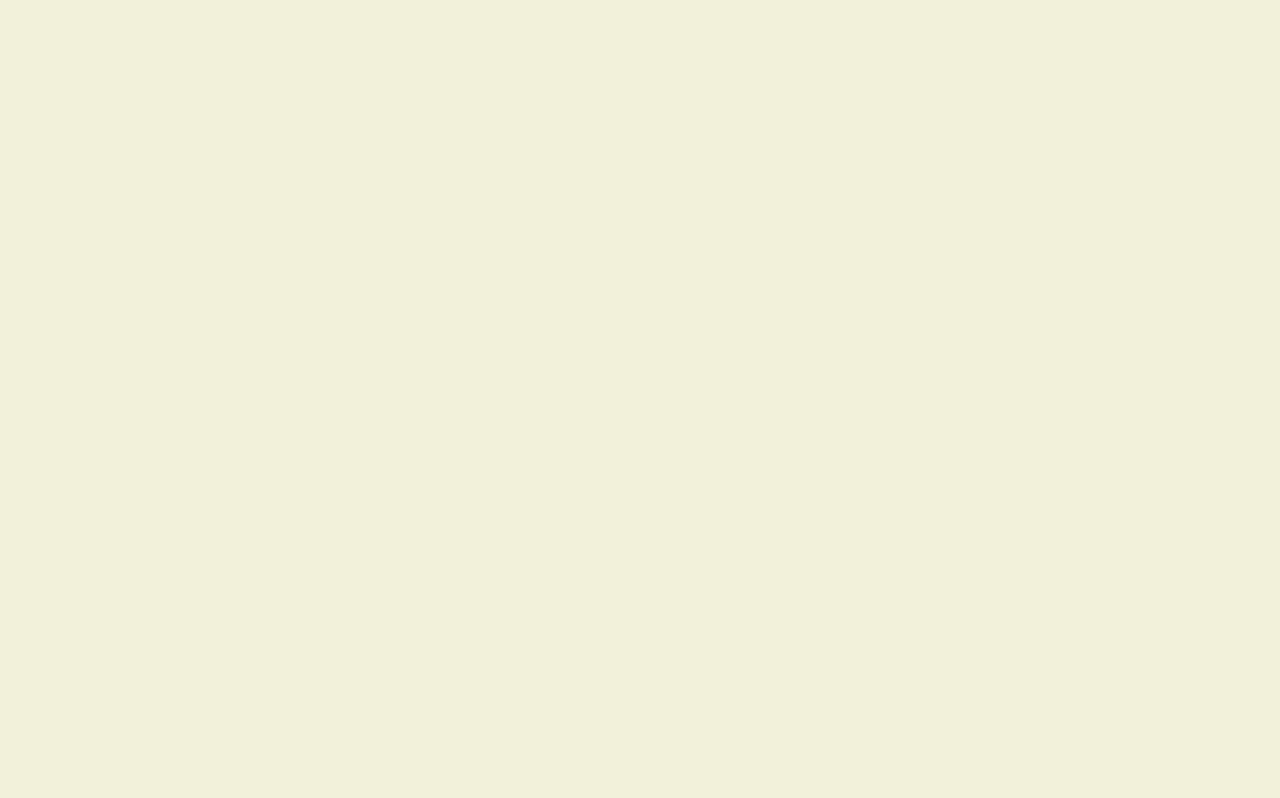
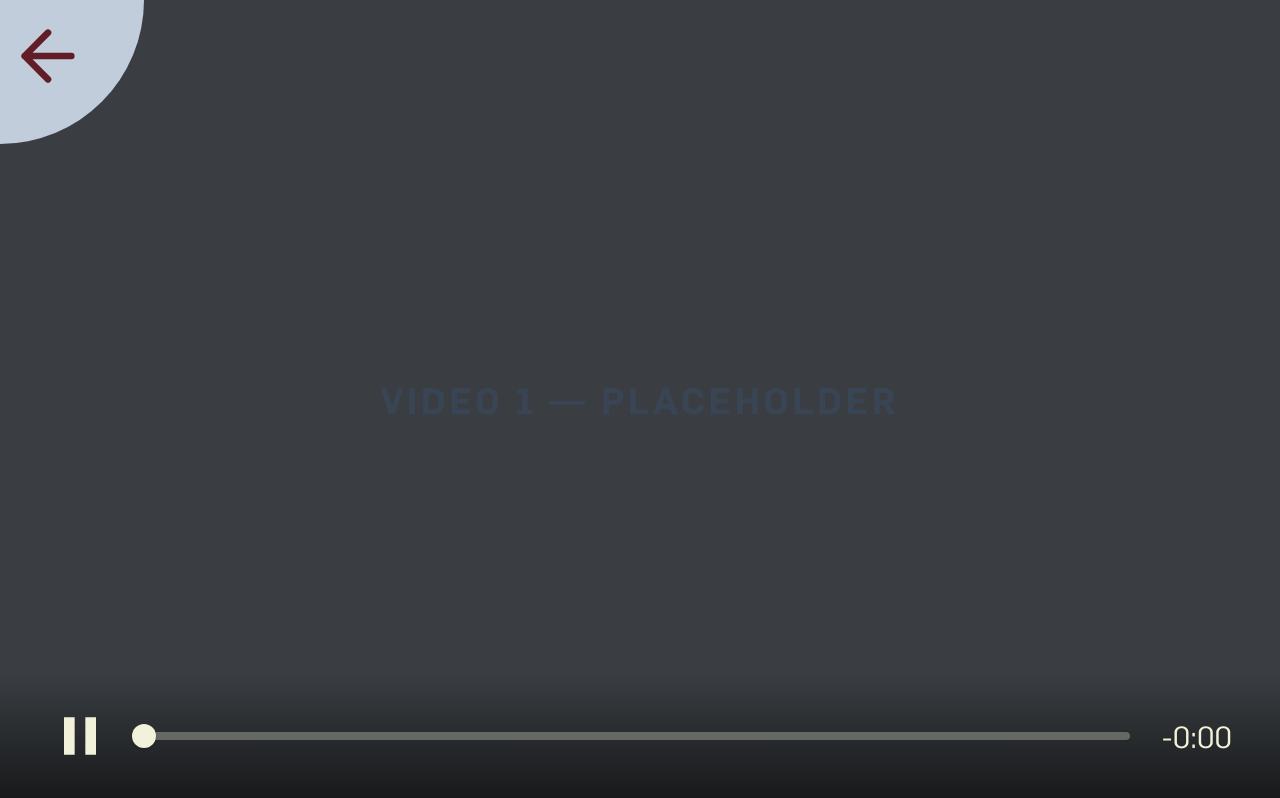
Before and after one commit to Trier77/steno-blod2, a React (Vite) app: page /video/1 in a window 1280 px wide. Before the commit this address had no page. Built offline with nearby package versions, Linux system fonts and the light colour scheme.

Commit message:
videos should work now

```diff
--- a/src/App.jsx
+++ b/src/App.jsx
@@ -2,6 +2,7 @@ import { Route, Routes } from "react-router";
 import { LanguageProvider } from "./context/LanguageContext";
 import StartSide from "./pages/StartSide";
 import Quiz from "./pages/Quiz";
+import VideoPage from "./pages/VideoPage";
 import "./App.css";
 
 function App() {
@@ -10,6 +11,7 @@ function App() {
       <Routes>
         <Route path="/" element={<StartSide />} />
         <Route path="/quiz" element={<Quiz />} />
+        <Route path="/video/:id" element={<VideoPage />} />
       </Routes>
     </LanguageProvider>
   );
--- /dev/null
+++ b/src/pages/VideoPage.jsx
@@ -0,0 +1,176 @@
+import { useEffect, useRef, useState } from "react";
+import { useParams } from "react-router";
+import BackButton from "../components/BackButton";
+
+// Swap these out when the museum provides the actual video files
+const VIDEO_SOURCES = {
+  1: null, // e.g. import video1 from "../assets/video1.mp4"
+  2: null, // e.g. import video2 from "../assets/video2.mp4"
+};
+
+function VideoPage() {
+  const { id } = useParams();
+  const videoSrc = VIDEO_SOURCES[id];
+
+  const videoRef = useRef(null);
+  const progressRef = useRef(null);
+  const [playing, setPlaying] = useState(true);
+  const [currentTime, setCurrentTime] = useState(0);
+  const [duration, setDuration] = useState(0);
+  const [dragging, setDragging] = useState(false);
+
+  useEffect(() => {
+    const video = videoRef.current;
+    if (!video || !videoSrc) return;
+
+    const handleTimeUpdate = () => setCurrentTime(video.currentTime);
+    const handleLoaded = () => setDuration(video.duration);
+
+    video.addEventListener("timeupdate", handleTimeUpdate);
+    video.addEventListener("loadedmetadata", handleLoaded);
+    video.play().catch(() => {});
+
+    return () => {
+      video.removeEventListener("timeupdate", handleTimeUpdate);
+      video.removeEventListener("loadedmetadata", handleLoaded);
+    };
+  }, [videoSrc]);
+
+  const togglePlay = () => {
+    const video = videoRef.current;
+    if (!video) return;
+    if (video.paused) {
+      video.play();
+      setPlaying(true);
+    } else {
+      video.pause();
+      setPlaying(false);
+    }
+  };
+
+  const formatTime = (t) => {
+    if (isNaN(t)) return "0:00";
+    const mins = Math.floor(t / 60);
+    const secs = Math.floor(t % 60)
+      .toString()
+      .padStart(2, "0");
+    return `${mins}:${secs}`;
+  };
+
+  const getProgressFromEvent = (e) => {
+    const bar = progressRef.current;
+    if (!bar || !duration) return;
+    const rect = bar.getBoundingClientRect();
+    const clientX = e.touches ? e.touches[0].clientX : e.clientX;
+    const ratio = Math.max(0, Math.min(1, (clientX - rect.left) / rect.width));
+    videoRef.current.currentTime = ratio * duration;
+    setCurrentTime(ratio * duration);
+  };
+
+  const handlePointerDown = (e) => {
+    e.preventDefault();
+    setDragging(true);
+    getProgressFromEvent(e);
+  };
+
+  const handlePointerMove = (e) => {
+    if (!dragging) return;
+    getProgressFromEvent(e);
+  };
+
+  const handlePointerUp = () => setDragging(false);
+
+  useEffect(() => {
+    const bar = progressRef.current;
+    if (!bar) return;
+    bar.addEventListener("touchstart", handlePointerDown, { passive: false });
+    bar.addEventListener("touchmove", handlePointerMove, { passive: false });
+    bar.addEventListener("touchend", handlePointerUp);
+    return () => {
+      bar.removeEventListener("touchstart", handlePointerDown);
+      bar.removeEventListener("touchmove", handlePointerMove);
+      bar.removeEventListener("touchend", handlePointerUp);
+    };
+  }, [dragging]);
+
+  const progress = duration ? currentTime / duration : 0;
+
+  return (
+    <div className="w-screen h-screen bg-black relative overflow-hidden select-none font-flama">
+      <BackButton />
+
+      {/* Video */}
+      {videoSrc ? (
+        <video
+          ref={videoRef}
+          src={videoSrc}
+          className="absolute inset-0 w-full h-full object-cover cursor-pointer"
+          onClick={togglePlay}
+          playsInline
+        />
+      ) : (
+        // Placeholder until museum provides video files
+        <div className="absolute inset-0 bg-museum-blue/30 flex items-center justify-center">
+          <p className="text-primary text-4xl font-semibold opacity-40 tracking-widest uppercase">
+            Video {id} — placeholder
+          </p>
+        </div>
+      )}
+
+      {/* Controls bar at the bottom */}
+      <div
+        className="absolute bottom-0 left-0 right-0 px-12 py-8 flex items-center gap-8"
+        style={{
+          background: "linear-gradient(to top, rgba(0,0,0,0.6), transparent)",
+        }}
+      >
+        {/* Play/Pause */}
+        <button onClick={togglePlay} className="shrink-0">
+          {playing ? (
+            <svg
+              className="w-16 h-16 text-museum-cream"
+              fill="currentColor"
+              viewBox="0 0 24 24"
+            >
+              <path d="M6 19h4V5H6v14zm8-14v14h4V5h-4z" />
+            </svg>
+          ) : (
+            <svg
+              className="w-16 h-16 text-museum-cream"
+              fill="currentColor"
+              viewBox="0 0 24 24"
+            >
+              <path d="M8 5v14l11-7z" />
+            </svg>
+          )}
+        </button>
+
+        {/* Progress bar */}
+        <div
+          ref={progressRef}
+          className="relative flex-1 h-2 bg-museum-cream/30 rounded-full cursor-pointer"
+          onMouseDown={handlePointerDown}
+          onMouseMove={handlePointerMove}
+          onMouseUp={handlePointerUp}
+          onMouseLeave={handlePointerUp}
+        >
+          <div
+            className="absolute left-0 top-0 h-full bg-museum-cream rounded-full"
+            style={{ width: `${progress * 100}%` }}
+          />
+          <div
+            className="absolute top-1/2 -translate-y-1/2 w-6 h-6 rounded-full bg-museum-cream shadow"
+            style={{ left: `calc(${progress * 100}% - 12px)` }}
+          />
+        </div>
+
+        {/* Countdown */}
+        <span className="text-museum-cream text-3xl shrink-0 font-light">
+          -{formatTime(duration - currentTime)}
+        </span>
+      </div>
+    </div>
+  );
+}
+
+export default VideoPage;
--- a/translations.js
+++ b/translations.js
@@ -9,7 +9,7 @@ const translations = {
       },
       video2: {
         label: "Film 2",
-        title: "Videotitel placeholder",
+        title: "Forsker-video",
       },
       quiz: {
         label: "Interaktivt",
```
Also changed, not shown: 1 other file (tests, documents, lock files or other folders).
